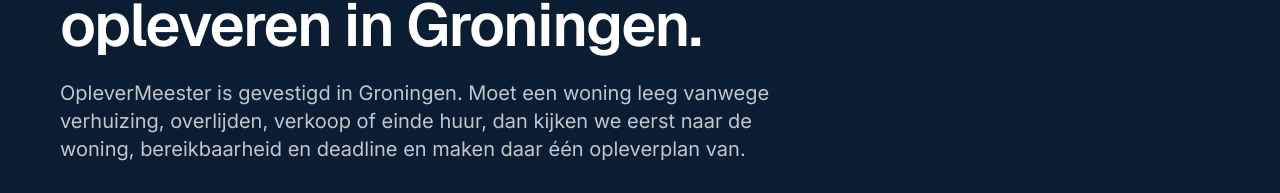
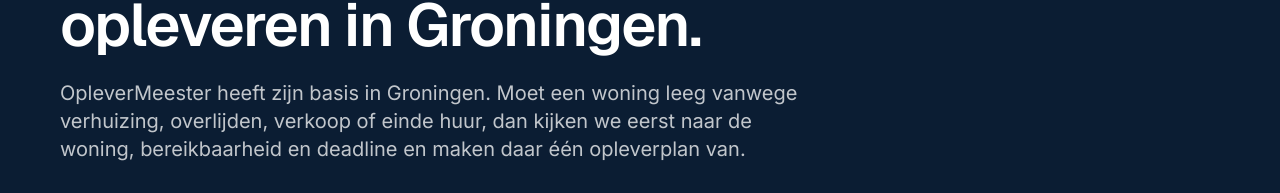
Before and after one commit to sandvlietbv/OpleverMeester, a Next.js app: page /woningontruiming-groningen in a window 1280 px wide. Shown: the part 278-471 px from the top of the page. Built offline with nearby package versions, Linux system fonts and the light colour scheme.

Commit message:
Remove private address and correct VAT pricing in Groningen page

```diff
--- a/app/woningontruiming-groningen/page.tsx
+++ b/app/woningontruiming-groningen/page.tsx
@@ -5,7 +5,7 @@ import Contact from "@/components/Contact";
 import Footer from "@/components/Footer";
 
 export const metadata: Metadata = {
-  title: "Woningontruiming Groningen | Vanaf €440 incl. btw",
+  title: "Woningontruiming Groningen | Vanaf €440 excl. btw",
   description: "Woning laten ontruimen in Groningen? OpleverMeester werkt vanuit Groningen en regelt leeghalen, afvoer en opleverklaar maken vanuit één aanspreekpunt.",
   alternates: { canonical: "/woningontruiming-groningen" },
   openGraph: {
@@ -27,7 +27,6 @@ const JSON_LD = {
     name: "OpleverMeester",
     url: "https://www.oplevermeester.nl",
     telephone: "+31645316851",
-    address: { "@type": "PostalAddress", streetAddress: "Lijsterbeslaan 43", addressLocality: "Groningen", addressCountry: "NL" },
   },
   areaServed: { "@type": "City", name: "Groningen" },
   url: "https://www.oplevermeester.nl/woningontruiming-groningen",
@@ -42,9 +41,9 @@ export default function WoningontruimingGroningenPage() {
         <div className="container-om max-w-5xl">
           <p className="text-sm font-semibold uppercase tracking-[0.14em] text-orange-light">Woningontruiming Groningen · lokaal aanspreekpunt</p>
           <h1 className="mt-4 max-w-4xl font-display text-4xl font-semibold leading-tight tracking-tight md:text-6xl">Woning leeg en correct opleveren in Groningen.</h1>
-          <p className="mt-6 max-w-3xl text-lg leading-relaxed text-white/75 md:text-xl">OpleverMeester is gevestigd in Groningen. Moet een woning leeg vanwege verhuizing, overlijden, verkoop of einde huur, dan kijken we eerst naar de woning, bereikbaarheid en deadline en maken daar één opleverplan van.</p>
+          <p className="mt-6 max-w-3xl text-lg leading-relaxed text-white/75 md:text-xl">OpleverMeester heeft zijn basis in Groningen. Moet een woning leeg vanwege verhuizing, overlijden, verkoop of einde huur, dan kijken we eerst naar de woning, bereikbaarheid en deadline en maken daar één opleverplan van.</p>
           <div className="mt-8 flex flex-wrap gap-3"><a href="#intake" className="rounded-om bg-orange px-7 py-3.5 font-semibold text-white hover:bg-orange-light">Start intake</a><a href="tel:+31645316851" className="rounded-om border border-white/25 px-7 py-3.5 font-semibold text-white">Bel 06 45 31 68 51</a></div>
-          <p className="mt-4 text-sm text-white/55">Indicatieve projectprijzen beginnen vanaf €440 inclusief btw.</p>
+          <p className="mt-4 text-sm text-white/55">Indicatieve projectprijzen beginnen vanaf €440 excl. btw (€532,40 incl. btw voor consumenten).</p>
         </div>
       </section>
 
```
